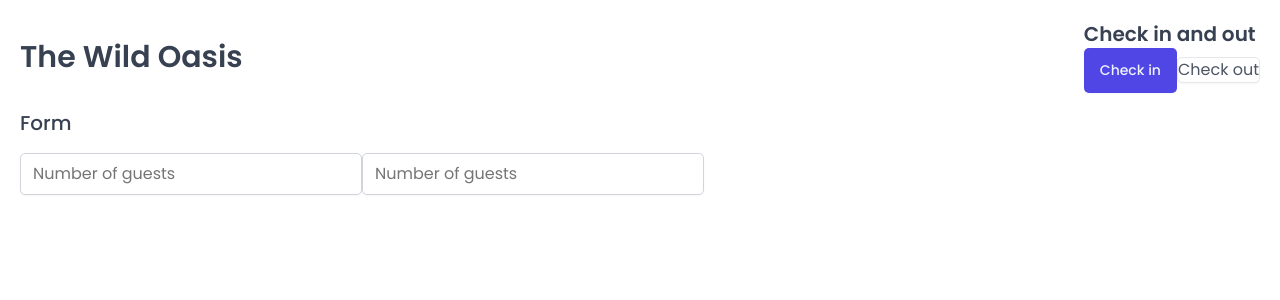
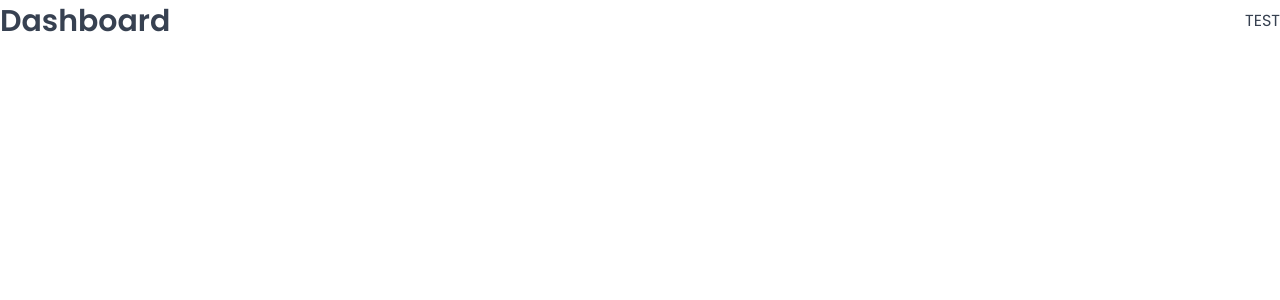
Before and after one commit to WojciechSadowskiNwD/The-Wild-Oasis, a React (Vite) app in the folder the-wild-oasis/: page /dashboard in a window 1280 px wide. Shown: the top 300 px of the page. Built offline with nearby package versions, Linux system fonts and the light colour scheme; a web font is replaced by a local one.

Commit message:
The structure in the app has been removed and replaced with routing (using React Router v7).

```diff
--- a/the-wild-oasis/package.json
+++ b/the-wild-oasis/package.json
@@ -12,6 +12,7 @@
   "dependencies": {
     "react": "^18.2.0",
     "react-dom": "^18.2.0",
+    "react-router-dom": "^7.13.0",
     "styled-components": "^6.3.8"
   },
   "devDependencies": {
--- a/the-wild-oasis/src/App.jsx
+++ b/the-wild-oasis/src/App.jsx
@@ -1,41 +1,32 @@
-import styled from "styled-components";
+import { BrowserRouter, Navigate, Route, Routes } from "react-router-dom";
 import GlobalStyles from "./styles/GlobalStyles.js";
-import Button from "./ui/Button.jsx";
-import Input from "./ui/Input.jsx";
-import Heading from "./ui/Heading.jsx";
-import Row from "./ui/Row.jsx";
 
-const StyledApp = styled.div`
-	/* background-color: orangered; */
-	padding: 20px;
-`;
+import Dashboard from "./pages/Dashboard";
+import Bookings from "./pages/Bookings";
+import Cabins from "./pages/Cabins";
+import Users from "./pages/Users";
+import Settings from "./pages/Settings";
+import Account from "./pages/Account";
+import Login from "./pages/Login";
+import PageNotFound from "./pages/PageNotFound";
 
 function App() {
 	return (
 		<>
 			<GlobalStyles />
-			<StyledApp>
-				<Row>
-					<Row type="horizontal">
-						<Heading as="h1">The Wild Oasis</Heading>
-
-						<div>
-							<Heading as="h2">Check in and out</Heading>
-							<Button onClick={() => alert("check in")}>Check in</Button>
-							<Button variations='secondary' sizes='Small' onClick={() => alert("check out")}>Check out</Button>
-						</div>
-					</Row>
-
-					<Row type="vertical">
-						<Heading as="h3">Form</Heading>
-
-						<form>
-							<Input type="number" placeholder="Number of guests" />
-							<Input type="number" placeholder="Number of guests" />
-						</form>
-					</Row>
-				</Row>
-			</StyledApp>
+			<BrowserRouter>
+				<Routes>
+					<Route index element={<Navigate replace to="dashboard" />} />
+					<Route path="dashboard" element={<Dashboard />} />
+					<Route path="bookings" element={<Bookings />} />
+					<Route path="cabins" element={<Cabins />} />
+					<Route path="users" element={<Users />} />
+					<Route path="settings" element={<Settings />} />
+					<Route path="account" element={<Account />} />
+					<Route path="login" element={<Login />} />
+					<Route path="*" element={<PageNotFound />} />
+				</Routes>
+			</BrowserRouter>
 		</>
 	);
 }
```
Also changed, not shown: 1 other file (tests, documents, lock files or other folders).
